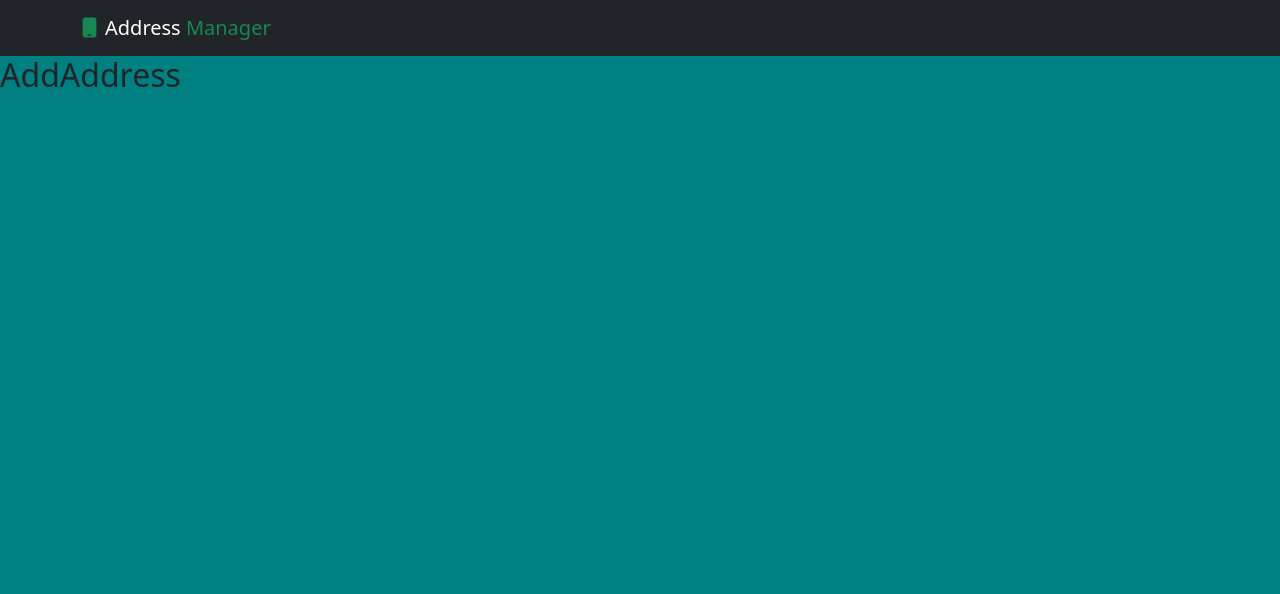
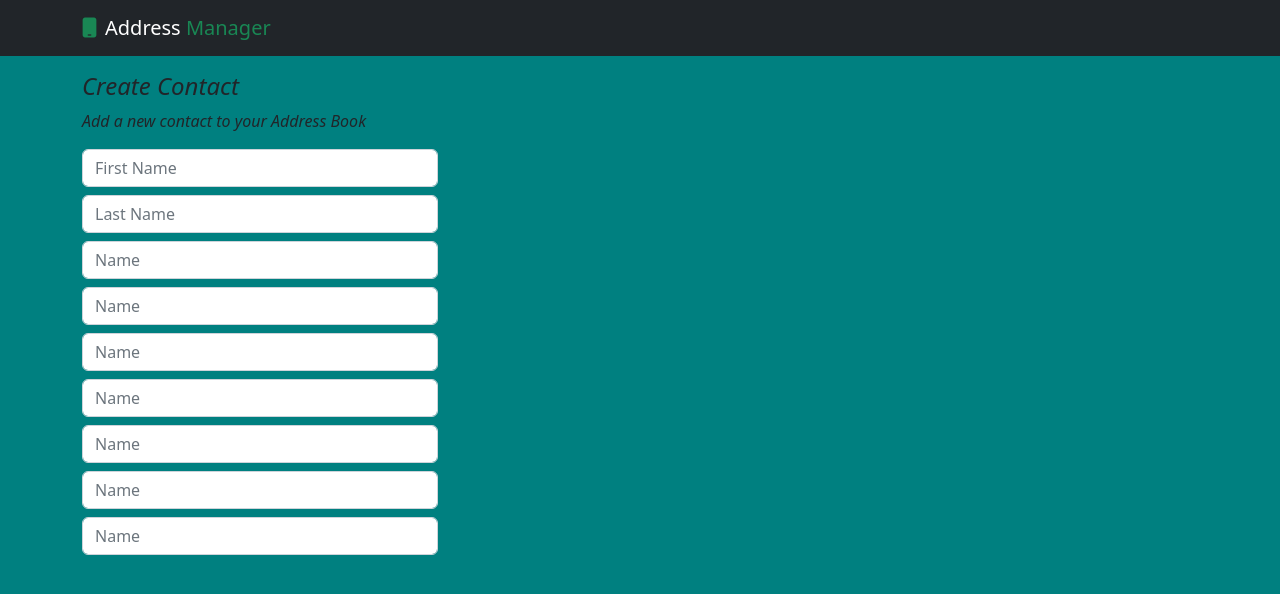
Before and after one commit to IshmamDC217/AddressBook, a React (Create React App) app: page /addresses/add in a window 1280 px wide. Shown: the top 594 px of the page. Built offline with nearby package versions, Linux system fonts and the light colour scheme.

Commit message:
Static Data, Page Development(Completed)

```diff
--- a/src/App.js
+++ b/src/App.js
@@ -15,8 +15,8 @@ let App = () => {
         <Route path={'/'} element={<Navigate to={'/addresses/list'}/>}/>
         <Route path={'/addresses/list'} element={<AddressList/>}/>
         <Route path={'/addresses/add'} element={<AddAddress/>}/>
-        <Route path={'/addresses/view/:contactId'} element={<ViewAddress/>}/>
-        <Route path={'/addresses/edit/:contactId'} element={<EditAddress/>}/>
+        <Route path={'/addresses/view/:addressId'} element={<ViewAddress/>}/>
+        <Route path={'/addresses/edit/:addressId'} element={<EditAddress/>}/>
       </Routes>
     </React.Fragment>
   );
--- a/src/components/addresses/AddAddress/AddAddress.jsx
+++ b/src/components/addresses/AddAddress/AddAddress.jsx
@@ -3,7 +3,49 @@ import React from 'react';
 let AddAddress = () => {
     return (
         <React.Fragment>
-            <h2>AddAddress</h2>
+            <section className= "add-address p-3">
+                <div className= "container">
+                    <div className= "row">
+                        <div className="col">
+                            <p className= "h4 text- fw-dark fst-italic">Create Contact</p>
+                            <p className= "fst-italic">Add a new contact to your Address Book</p>
+                        </div>
+                    </div>
+                    <div className="row">
+                        <div className="col-md-4">
+                            <form>
+                                <div className="mb-2">
+                                    <input type="text" className="form-control" placeholder="First Name"/>
+                                </div>
+                                <div className="mb-2">
+                                    <input type="text" className="form-control" placeholder="Last Name"/>
+                                </div>
+                                <div className="mb-2">
+                                    <input type="text" className="form-control" placeholder="Name"/>
+                                </div>
+                                <div className="mb-2">
+                                    <input type="text" className="form-control" placeholder="Name"/>
+                                </div>
+                                <div className="mb-2">
+                                    <input type="text" className="form-control" placeholder="Name"/>
+                                </div>
+                                <div className="mb-2">
+                                    <input type="text" className="form-control" placeholder="Name"/>
+                                </div>
+                                <div className="mb-2">
+                                    <input type="text" className="form-control" placeholder="Name"/>
+                                </div>
+                                <div className="mb-2">
+                                    <input type="text" className="form-control" placeholder="Name"/>
+                                </div>
+                                <div className="mb-2">
+                                    <input type="text" className="form-control" placeholder="Name"/>
+                                </div>
+                            </form>
+                        </div>
+                    </div>
+                </div>
+            </section>
         </React.Fragment>
     )
 };
--- a/src/components/addresses/AddressList/AddressList.jsx
+++ b/src/components/addresses/AddressList/AddressList.jsx
@@ -9,13 +9,13 @@ let AddressList = () => {
                     <div className= "grid">
                         <div className= "row">
                             <div className= "col">
-                                <p className= "h3">Address Manager
+                                <p className= "h3 fw-bold">Address Manager
                                 <Link to={'/addresses/add'}className="btn btn-success ms-2">
                                     <i className="fa fa-plus me-2"/>
                                     New</Link>
 
                                 </p>
-                                <p className= "fst-lighter">Addresses of Clients</p>
+                                <p className= "fst-lighter">Search for Addresses</p>
                             </div>
                         </div>
                         <div className="row">
@@ -44,12 +44,12 @@ let AddressList = () => {
                         <div className="col-md-6">
                             <div className="card">
                                 <div className="card-body">
-                                    <div className="row align-items-center">
+                                    <div className="row align-items-center j-flex justify-content-around">
                                         <div className="col-md-4">
                                             <img src="https://icons.veryicon.com/png/o/internet--web/web-interface-flat/6606-male-user.png" alt="" className= "address-img"/>
                                         </div>
                                         <div className="col-md-7">
-                                            <ul className="list group">
+                                            <ul className="list-group">
                                                 <li className="list-group-item list-group-item-action">
                                                     First Name : <span className="fw-bolder">Tom</span>
                                                 </li>
@@ -64,8 +64,16 @@ let AddressList = () => {
                                                 </li>
                                             </ul>
                                         </div>
-                                        <div className="col-md-1">
-
+                                        <div className="col-md-1 d-flex flex-column align-items-center">
+                                            <Link to={'/addresses/view/addressID'}className="btn btn-primary my-1">
+                                                <i className="fa fa-eye"/>
+                                            </Link>
+                                            <Link to={'/addresses/edit/addressID'}className="btn btn-warning my-1">
+                                                <i className="fa fa-pen"/>
+                                            </Link>
+                                            <button className="btn btn-danger my-1">
+                                                <i className="fa fa-trash"/>
+                                            </button>
                                         </div>
                                     </div>
                                 </div>
--- a/src/index.css
+++ b/src/index.css
@@ -2,7 +2,7 @@ body{
     background-color: teal !important;
 }
 .address-img{
-    width: 150px;
-    height: 150px;
+    width: 175px;
+    height: 175px;
     border-radius: 50%;
 }
```
